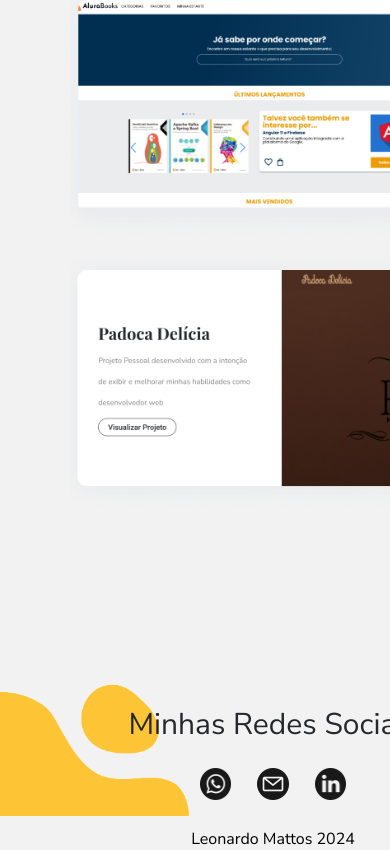
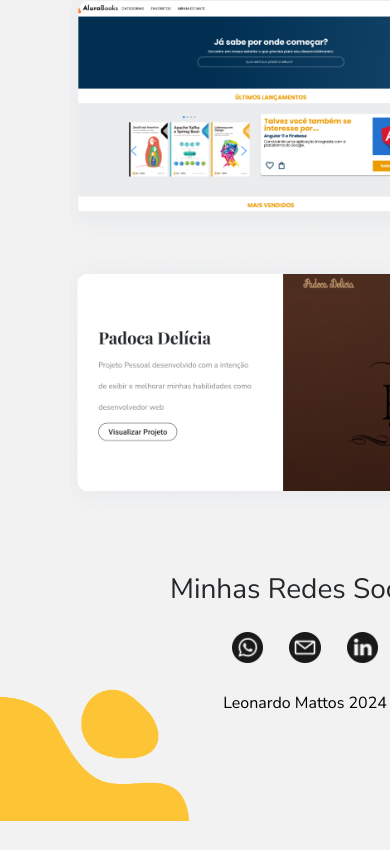
Before and after one commit to LeoMatts/PortfolioLeonardoMattos, a plain HTML site: page index.html in a window 390 px wide. Shown: the part 1146-1996 px from the top of the page. After the commit the page ends 1967 px from the top, so only its background shows below. Drawn offline with nearby package versions, Linux system fonts and the light colour scheme; a web font is replaced by a local one.

Commit message:
Add files via upload

```diff
--- a/projetos.css
+++ b/projetos.css
@@ -22,8 +22,8 @@
         margin-left: 4em;
     }
     .projetos img{
-        width: 95vw;
-        zoom: 1.6;
+        width: 90vw;
+        zoom: 1.7;
     }
 }
 
--- a/redes.css
+++ b/redes.css
@@ -18,11 +18,11 @@
 @media screen and (max-width:480px) {
     .redes {
         margin: 2em;
-        padding-left: 3em;
+        padding-left: 5em;
     }
 
-    .redes_h2 h2 {
-        font-size: 18px;
+    .redes_h2 {
+        font-size: 28px;
         margin-top: -5em;
     }
 
```
